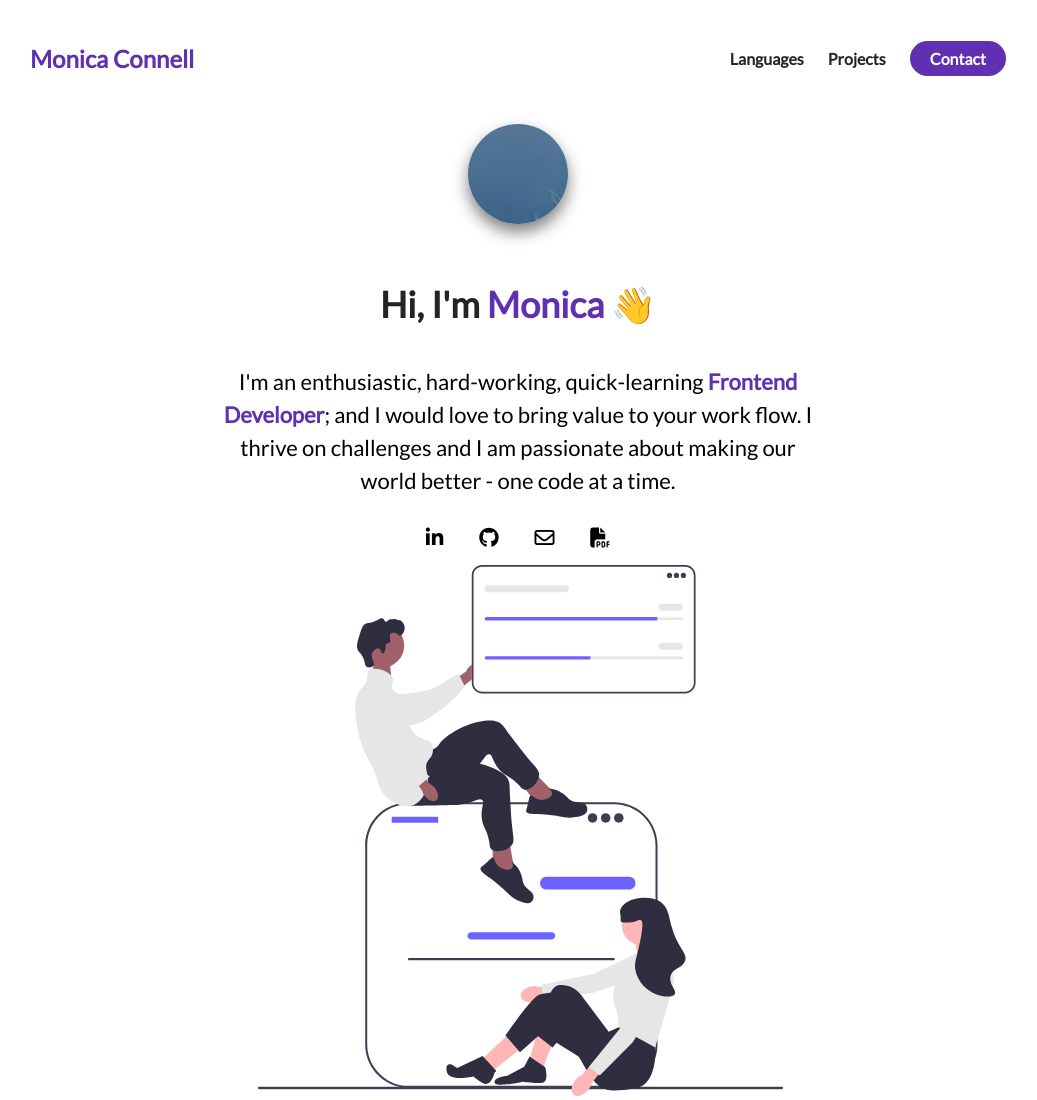
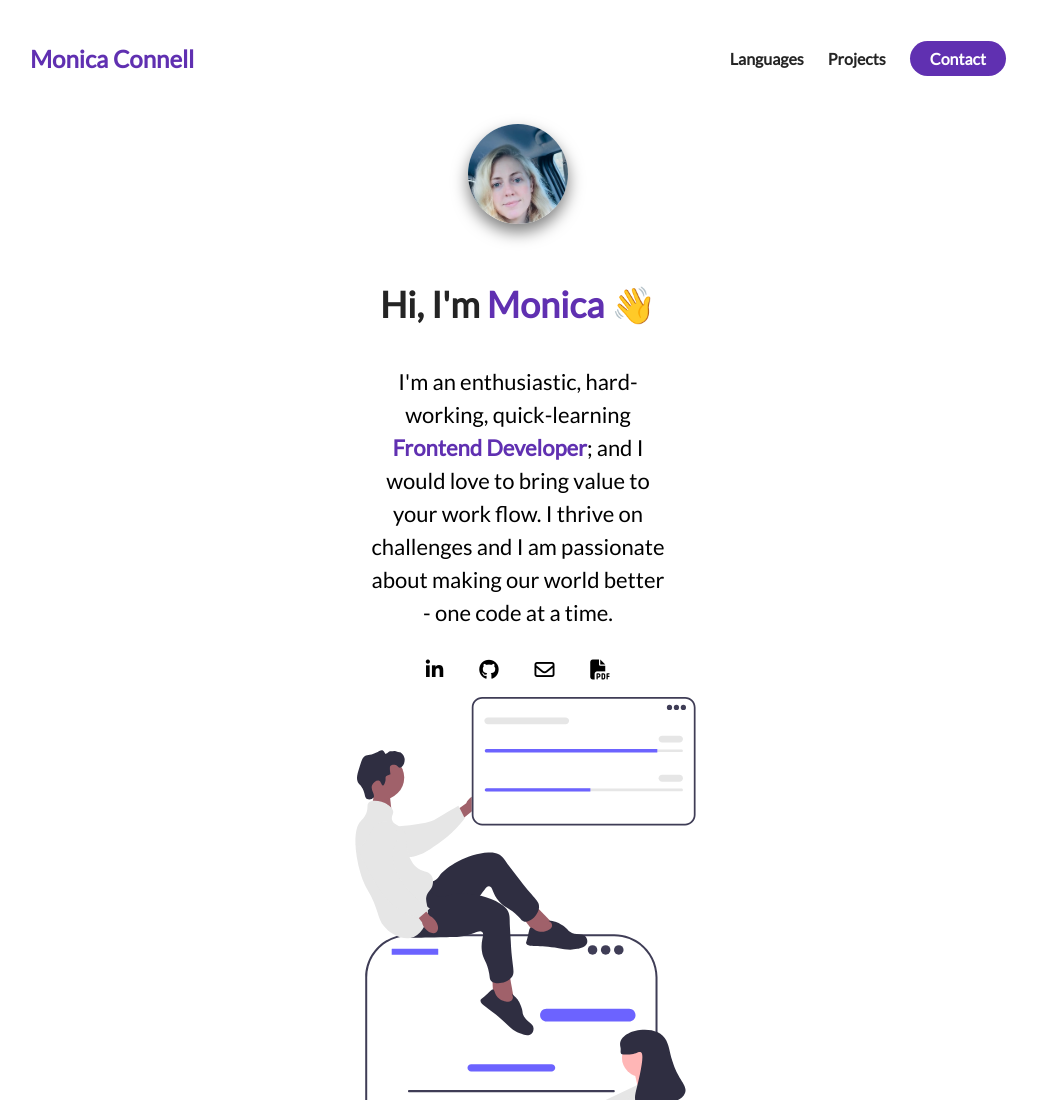
Before and after one commit to Monica1880/E-Portfolio-1, a plain HTML site: page index.html in a window 1280 px wide. Shown: the top 1100 px of the page, without its empty margins (122-1159 px from the left). Drawn offline with Linux system fonts and the light colour scheme.

Commit message:
eportfolio

```diff
--- a/index.html
+++ b/index.html
@@ -41,7 +41,7 @@
         <div class="about-me__info row">
           <div class="about-me__info--container">
             <figure class="about-me__picture--mask">
-              <img src="picture.JPG" class="about me" alt="Picture of me" />
+              <img src="unnamed.jpg" class="about-me__picture" alt="Picture of me" />
             </figure>
             <h1 class="about-me__info--title">
               Hi, I'm <span class="text--purple">Monica</span> 👋
@@ -74,5 +74,8 @@
         </div>
       </div>
     </section>
+    <section id="Languages">
+
+    </section>
   </body>
 </html>
--- a/styles.css
+++ b/styles.css
@@ -103,8 +103,9 @@ background-color: #5d3eff;
 .about-me__info--container {
     display: flex;
     flex-direction: column;
+    justify-content: center;
     align-items: center;
-    max-width: 600px;
+    max-width: 300px;
     margin: 0 auto;
     text-align: center;
 }
@@ -120,8 +121,7 @@ background-color: #5d3eff;
 
 .about-me__picture {
     width: 100%;
-    transform: scale(1.5);
-    padding-top: 8px;
+    transform: scale(1.1), rotate(50deg);
 }
 
 .about-me__info--title {
```
Also changed, not shown: unnamed.jpg (added).
